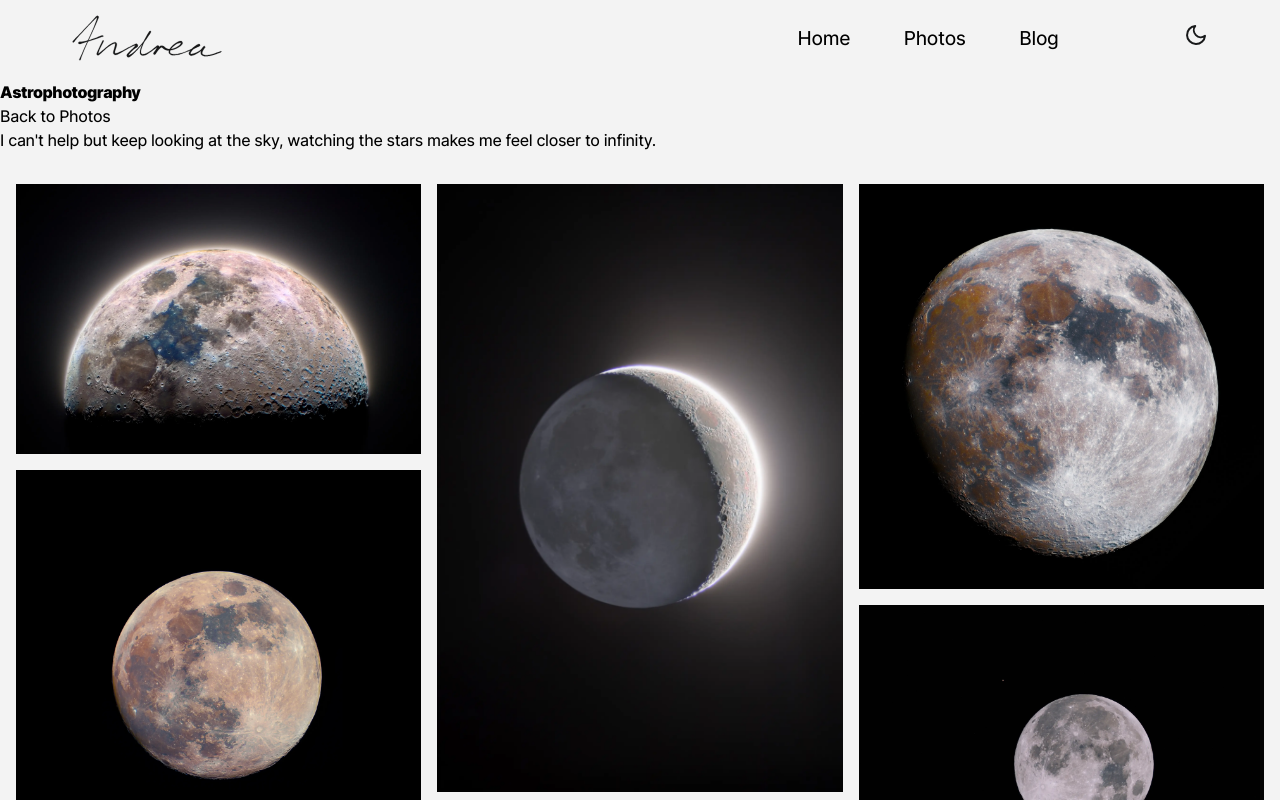
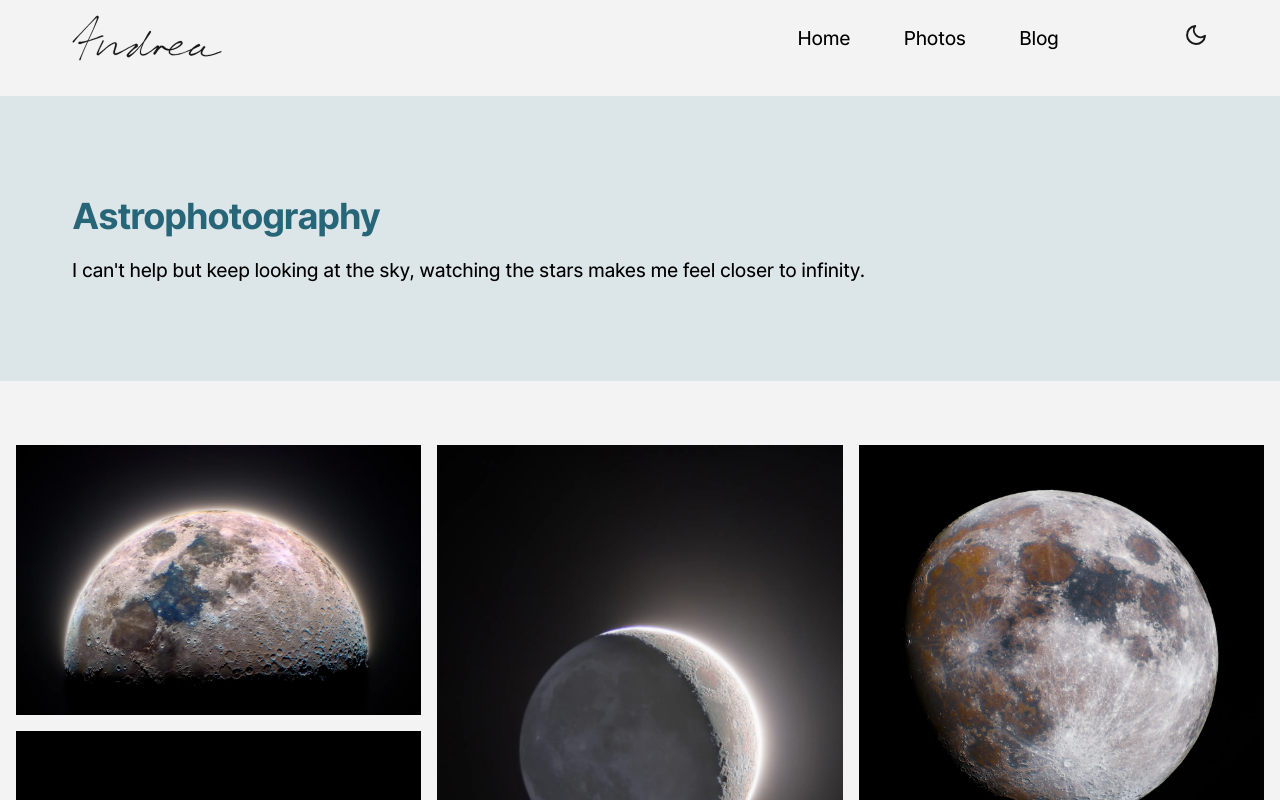
Before and after one commit to andreaiaia/blog, a Next.js app: page /photos/astrophotography in a window 1280 px wide. Shown: the top 800 px of the page. Built offline with nearby package versions, Linux system fonts and the light colour scheme.

Commit message:
Add banner component in galleries

```diff
--- a/pages/photos/[category].jsx
+++ b/pages/photos/[category].jsx
@@ -4,6 +4,7 @@ import Link from 'next/link';
 import Image from 'next/image';
 import Masonry, { ResponsiveMasonry } from 'react-responsive-masonry';
 
+import Banner from '../../components/Banner';
 import photoData from './photos-index.json';
 
 import styles from './Photos.module.scss';
@@ -42,16 +43,8 @@ const Category = () => {
 
   if (data)
     return (
-      <main className={styles.main}>
-        <section className={styles.title}>
-          <div>
-            <h1>{data.title}</h1>
-            <Link href="/photos" className={styles.backlink}>
-              Back to Photos
-            </Link>
-          </div>
-          <p>{data.description}</p>
-        </section>
+      <main>
+        <Banner title={data.title} text={data.description} />
         <section className={styles.gallery}>
           <ResponsiveMasonry
             columnsCountBreakPoints={{ 350: 1, 700: 2, 1200: 3 }}
--- a/pages/photos/index.jsx
+++ b/pages/photos/index.jsx
@@ -11,8 +11,8 @@ const index = () => {
   const data = photoData.data;
 
   return (
-    <main className={styles.main}>
-      <Banner title="Gallery" text="Have a look at my pictures!" />
+    <main>
+      <Banner title="Photos" text="Have a look at my pictures!" />
       <section className={styles.container}>
         {data.map((item, index) => (
           <Polaroid
```
